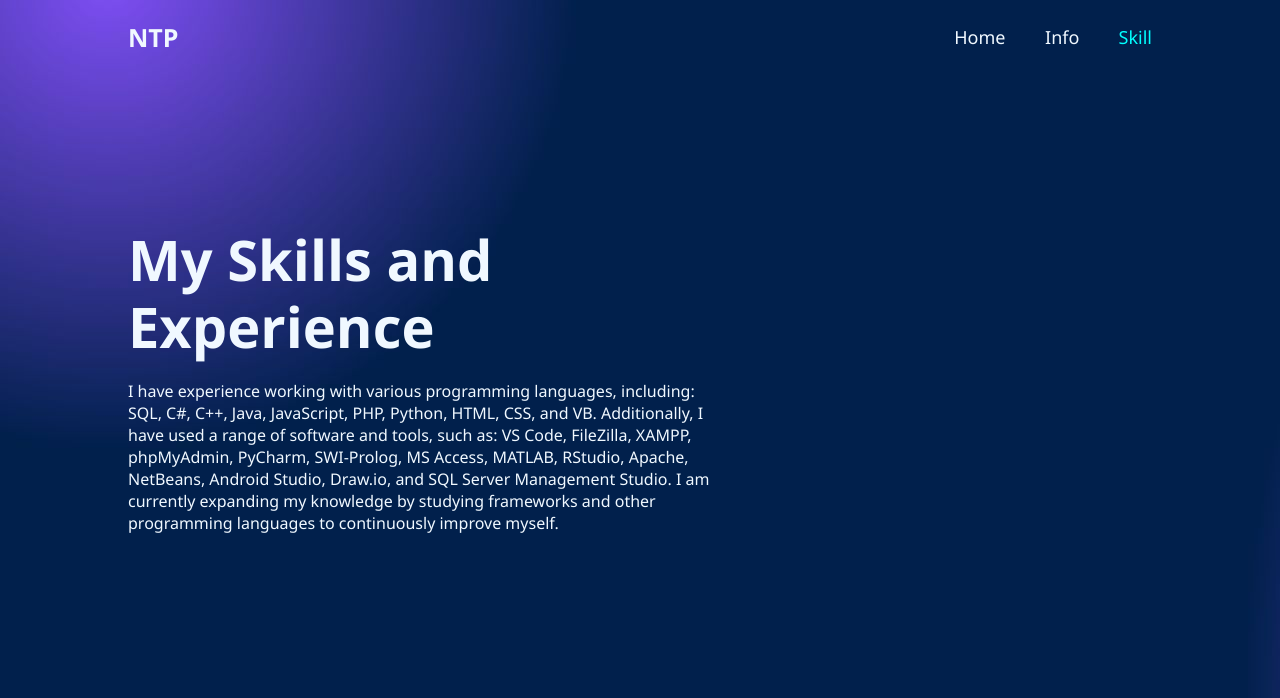
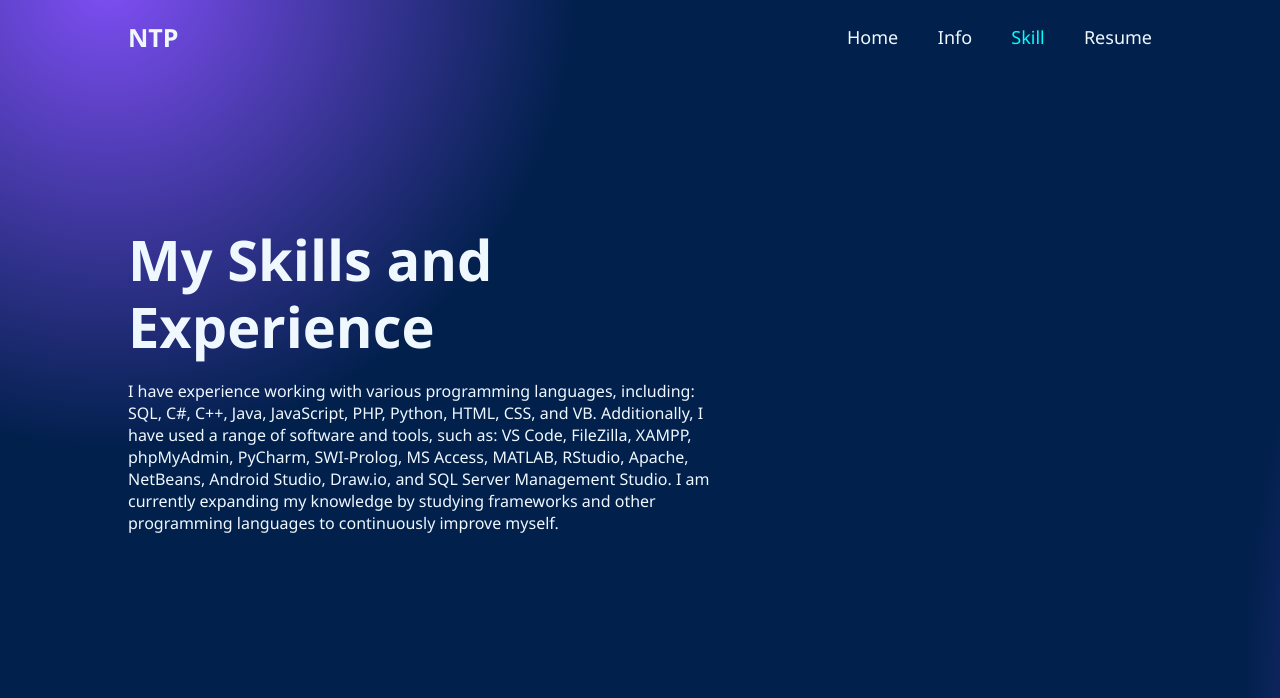
Before and after one commit to Buxx04/portfolio, a plain HTML site: page skill.html in a window 1280 px wide. Shown: the top 698 px of the page. Drawn offline with nearby package versions, Linux system fonts and the light colour scheme.

Commit message:
Add files via upload

```diff
--- a/skill.html
+++ b/skill.html
@@ -5,7 +5,7 @@
     <meta name="viewport" content="width=device-width, initial-scale=1.0">
     <link rel="stylesheet" href="style.css">
     <link href='https://unpkg.com/boxicons@2.1.4/css/boxicons.min.css' rel='stylesheet'>
-    <title>Document</title>
+    <title>NTPWebsite</title>
 </head>
 <body>
 <header class="header">
@@ -14,6 +14,7 @@
    <a href="index.html">Home </a>
  <a href="info.html">Info</a>
     <a href="skill.html"class="active">Skill</a>
+    <a href="NTP_Resume.pdf">Resume</a>
     </nav>
 </header>
 <section class="Home">
```
Also changed, not shown: index.html (+1 -1 lines), info.html (+2 -1 lines).
